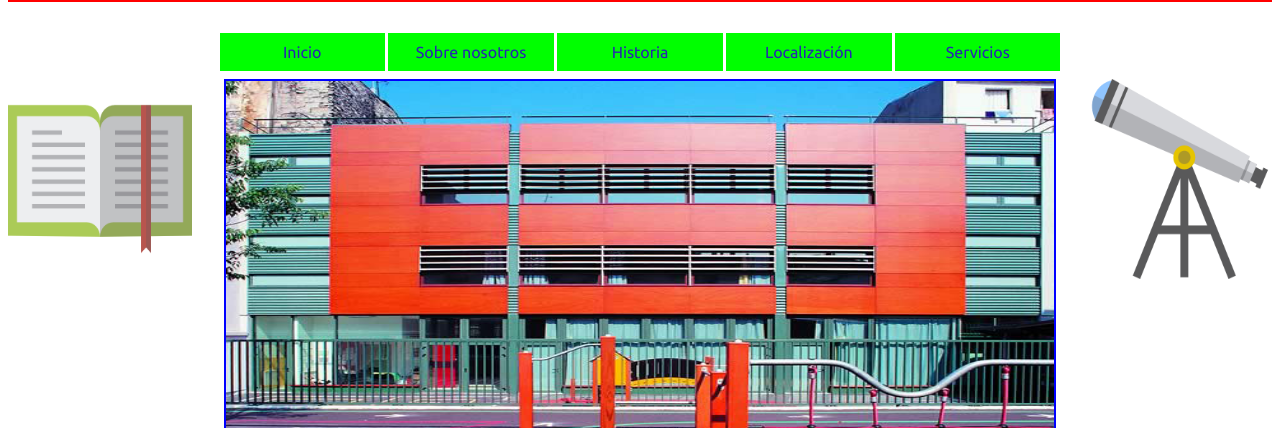
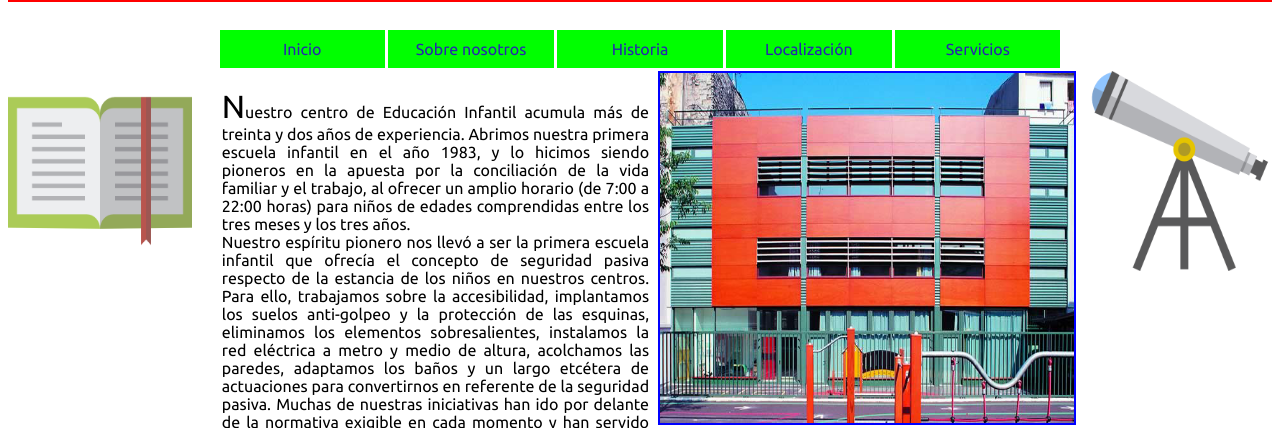
Before and after one commit to unijeje/daw2p4, a plain HTML site: page html/historia.html in a window 1280 px wide. Shown: the part 306-734 px from the top of the page. Drawn offline with Linux system fonts and the light colour scheme; a web font is replaced by a local one.

Commit message:
arreglos scss

```diff
--- a/scss/historia.scss
+++ b/scss/historia.scss
@@ -199,7 +199,7 @@ $ancho: 95%;
   {
     #contenido
     {
-     #texto img
+      img
       {
         display:inline;
         float:right;
```
Also changed, not shown: css/historia.css.
